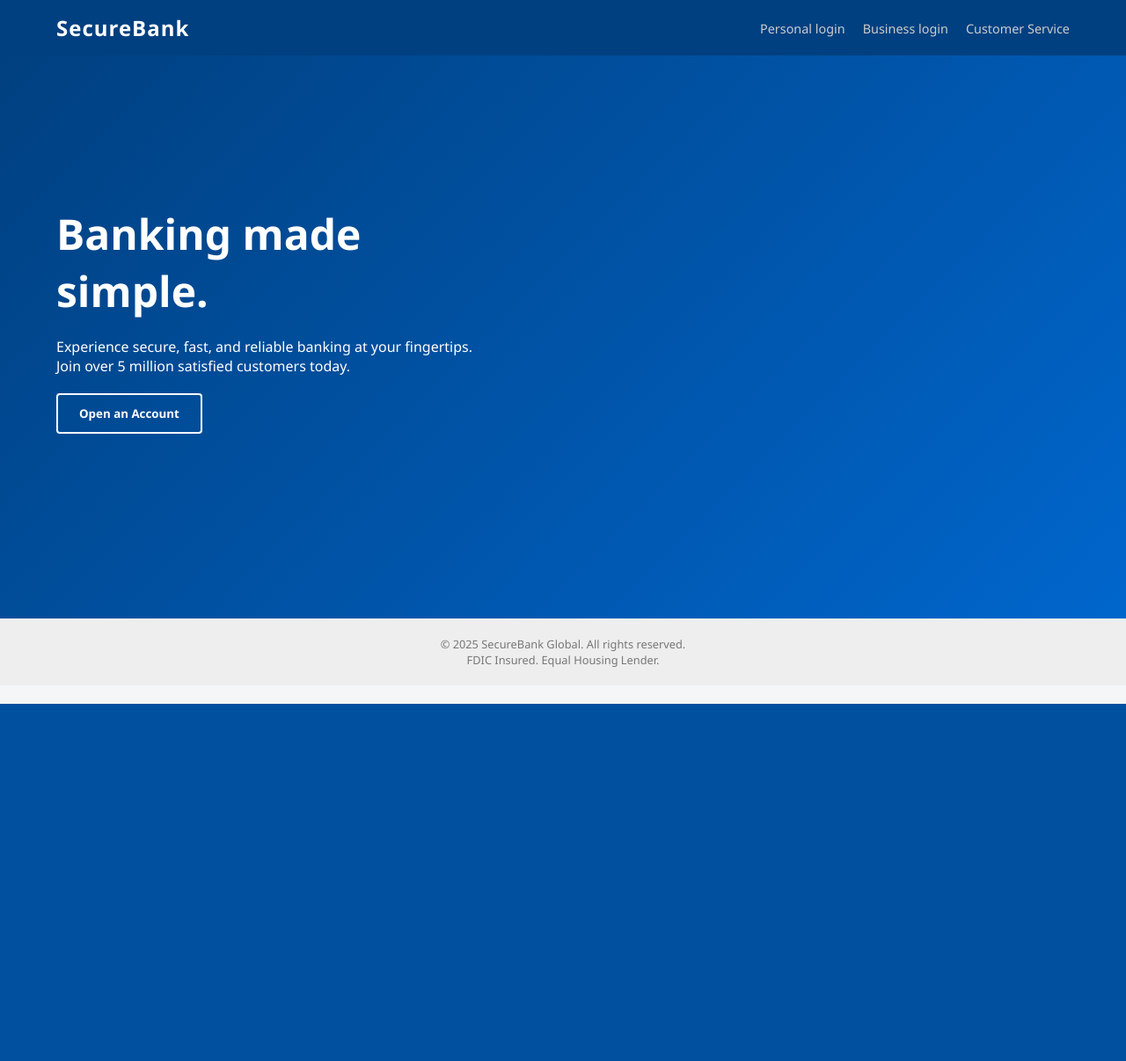
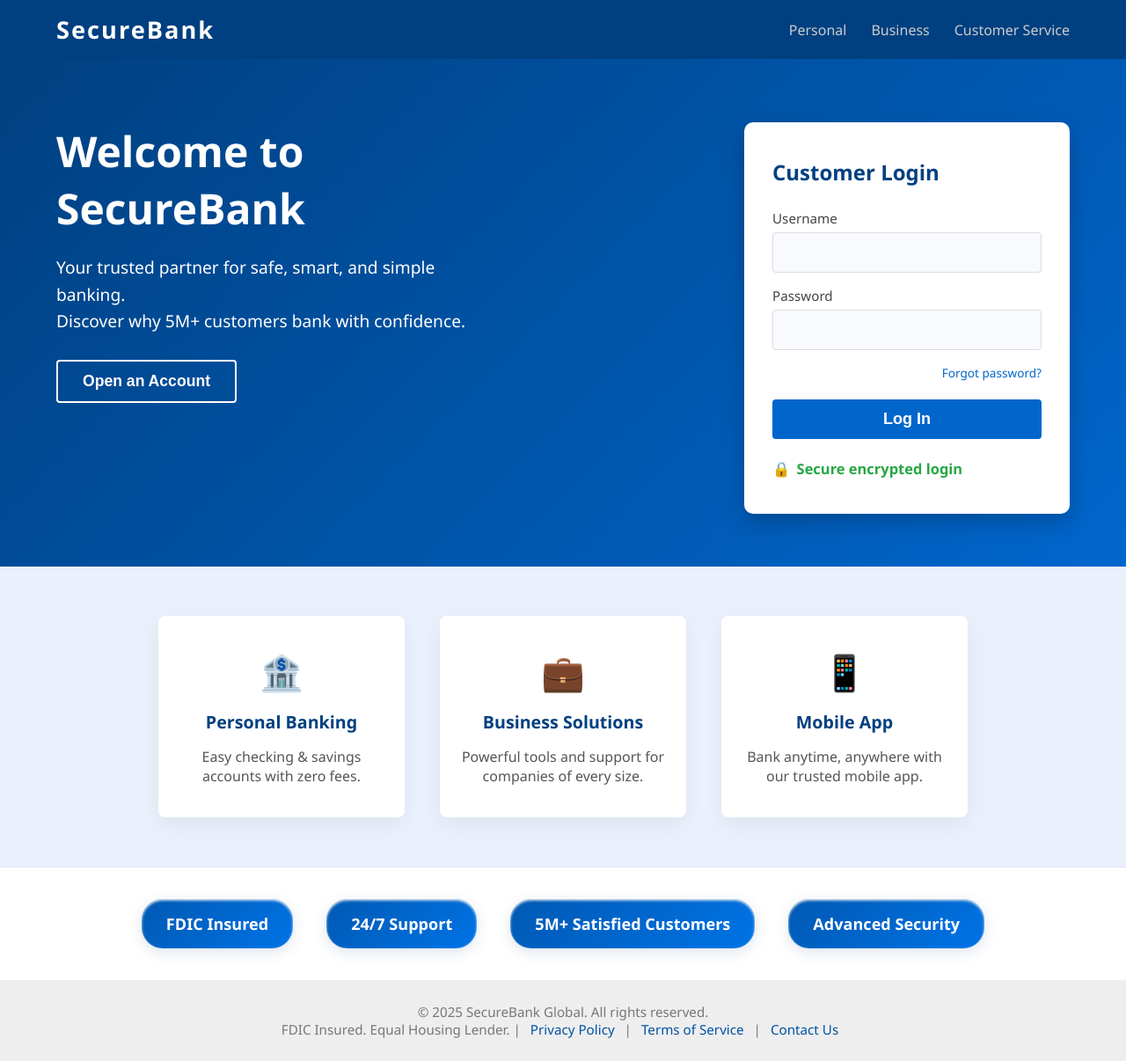
Before and after one commit to LeonBoussen/ETH6.CTF-website, a Flask app: page / in a window 1280 px wide. Shown: the whole page at 88% size. Before the commit the page ends 800 px from the top, so only its background shows below. Run offline with Flask 3, Linux system fonts and the light colour scheme.

Commit message:
first iteration

```diff
--- a/static/style.css
+++ b/static/style.css
@@ -1,23 +1,22 @@
-/* General Reset */
+/* General Reset and Base Styling */
 * {
     margin: 0;
     padding: 0;
     box-sizing: border-box;
+}
+body {
     font-family: 'Segoe UI', Tahoma, Geneva, Verdana, sans-serif;
-}
-
-body {
     background-color: #f4f6f8;
     color: #333;
+    min-height: 100vh;
 }
 
 /* Navigation Bar */
 .navbar {
-    background-color: #004080; /* Corporate Navy Blue */
+    background-color: #004080;
     color: white;
     padding: 15px 0;
 }
-
 .navbar .container {
     width: 90%;
     max-width: 1200px;
@@ -26,34 +25,31 @@
     justify-content: space-between;
     align-items: center;
 }
-
 .logo {
-    font-size: 1.5rem;
+    font-size: 1.7rem;
     font-weight: bold;
-    letter-spacing: 1px;
+    letter-spacing: 2px;
 }
-
 .nav-links {
     list-style: none;
     display: flex;
-    gap: 20px;
+    gap: 28px;
 }
-
 .nav-links a {
     color: #ccc;
     text-decoration: none;
-    font-size: 0.9rem;
+    font-size: 1rem;
+    transition: color 0.2s;
+}
+.nav-links a:hover {
+    color: #fff;
 }
 
-.nav-links a:hover {
-    color: white;
-}
-
-/* Hero Section */
+/* Hero Section with Login */
 .hero {
     background: linear-gradient(135deg, #004080 0%, #0066cc 100%);
-    padding: 80px 0;
-    min-height: 80vh; /* Covers most of the screen */
+    padding: 72px 0 60px 0;
+    min-height: 70vh;
     display: flex;
     align-items: center;
 }
@@ -64,111 +60,205 @@
     margin: 0 auto;
     display: flex;
     justify-content: space-between;
-    align-items: center;
+    align-items: flex-start;
     flex-wrap: wrap;
+    gap: 48px;
 }
-
 .marketing-text {
     color: white;
     max-width: 500px;
     margin-bottom: 40px;
 }
-
 .marketing-text h1 {
     font-size: 3rem;
     margin-bottom: 20px;
+    font-weight: 700;
 }
-
+.marketing-text p {
+    font-size: 1.2rem;
+    line-height: 1.6;
+}
 .btn-secondary {
-    padding: 12px 24px;
+    padding: 12px 28px;
     background-color: transparent;
     border: 2px solid white;
     color: white;
     font-weight: bold;
     cursor: pointer;
     border-radius: 4px;
-    margin-top: 20px;
+    margin-top: 28px;
+    font-size: 1.1rem;
+    transition: background 0.2s, color 0.2s;
 }
-
 .btn-secondary:hover {
     background-color: white;
     color: #004080;
 }
 
-/* Login Card */
 .login-card {
     background: white;
-    padding: 40px;
+    padding: 40px 32px;
     width: 100%;
-    max-width: 400px;
-    border-radius: 8px;
-    box-shadow: 0 10px 25px rgba(0,0,0,0.2);
+    max-width: 370px;
+    border-radius: 10px;
+    box-shadow: 0 10px 25px rgba(0,0,0,0.20);
+    display: flex;
+    flex-direction: column;
+    gap: 4px;
 }
-
 .login-card h2 {
-    margin-bottom: 20px;
+    margin-bottom: 22px;
     color: #004080;
     font-size: 1.5rem;
+    font-weight: 600;
 }
-
 .form-group {
-    margin-bottom: 15px;
+    margin-bottom: 16px;
 }
-
 .form-group label {
     display: block;
-    margin-bottom: 5px;
-    font-size: 0.9rem;
-    color: #666;
+    margin-bottom: 6px;
+    font-size: 0.95rem;
+    color: #444;
 }
-
 .form-group input {
     width: 100%;
-    padding: 10px;
+    padding: 12px;
     border: 1px solid #ddd;
     border-radius: 4px;
-    font-size: 1rem;
+    font-size: 1.05rem;
+    background: #f8fafd;
 }
-
 .form-options {
     display: flex;
-    justify-content: space-between;
+    justify-content: flex-end;
     font-size: 0.85rem;
-    margin-bottom: 20px;
+    margin-bottom: 18px;
 }
-
 .form-options a {
     color: #0066cc;
     text-decoration: none;
+    transition: text-decoration 0.2s;
 }
-
+.form-options a:hover {
+    text-decoration: underline;
+}
 .btn-primary {
     width: 100%;
     padding: 12px;
     background-color: #0066cc;
     border: none;
     color: white;
-    font-size: 1rem;
+    font-size: 1.13rem;
     font-weight: bold;
     border-radius: 4px;
     cursor: pointer;
+    margin-top: 3px;
+    transition: background-color 0.2s;
 }
-
 .btn-primary:hover {
     background-color: #0052a3;
 }
+.security-notice {
+    margin-top: 18px;
+    text-align: left;
+    color: #28a745;
+    font-size: 1.03rem;
+    display: flex;
+    align-items: center;
+    gap: 7px;
+    font-weight: 600;
+}
 
-.security-notice {
-    margin-top: 20px;
+/* Featured banking products */
+.features {
+    padding: 56px 0;
+    background: #eaf1fc;
+}
+.features-grid {
+    display: flex;
+    gap: 40px;
+    justify-content: center;
+    flex-wrap: wrap;
+}
+.feature-card {
+    background: #fff;
+    border-radius: 8px;
+    box-shadow: 0 8px 24px rgba(0,0,0,0.06);
     text-align: center;
-    color: #28a745; /* Green for security */
+    padding: 36px 24px;
+    min-width: 220px;
+    max-width: 280px;
+}
+.feature-icon {
+    font-size: 2.5em;
+    margin-bottom: 16px;
+    display: block;
+}
+.feature-card h3 {
+    color: #004080;
+    margin-bottom: 15px;
+    font-size: 1.23rem;
+    font-weight: 600;
+}
+.feature-card p {
+    font-size: 1rem;
+    color: #555;
+}
+
+/* Improved Trust Signal Badges */
+.trust-signals {
+    background: #fff;
+    border-top: 1px solid #dde5ed;
+    padding: 36px 0;
+}
+.trust-row {
+    display: flex;
+    gap: 38px;
+    justify-content: center;
+    flex-wrap: wrap;
+}
+.badge {
+    display: flex;
+    align-items: center;
+    gap: 10px;
+    background: linear-gradient(135deg, #0059b3 0%, #0073e6 100%);
+    box-shadow: 0 4px 16px rgba(0,64,128,0.14), 0 1.5px 3px #eeeeee inset;
+    color: #fff;
+    font-weight: 600;
+    border-radius: 24px;
+    padding: 16px 28px;
+    font-size: 1.13em;
+    border: none;
+    transition: transform 0.18s, box-shadow 0.18s;
+    cursor: pointer;
+    outline: none;
+    min-width: 140px;
+    justify-content: center;
+    text-align: center;
+}
+.badge:hover, .badge:focus {
+    transform: scale(1.07);
+    box-shadow: 0 6px 24px rgba(0,64,128,0.21), 0 2px 6px #e0e7f5 inset;
+}
+.badge .icon {
+    font-size: 1.2em;
+    margin-right: 5px;
 }
 
 /* Footer */
 footer {
     background-color: #eee;
-    padding: 20px 0;
+    padding: 26px 0;
     text-align: center;
     color: #777;
-    font-size: 0.8rem;
+    font-size: 0.95rem;
 }
+footer a {
+    color: #0052a3;
+    text-decoration: none;
+    margin: 0 7px;
+}
+footer a:hover {
+    text-decoration: underline;
+}
--- a/templates/index.html
+++ b/templates/index.html
@@ -4,42 +4,90 @@
     <meta charset="UTF-8">
     <meta name="viewport" content="width=device-width, initial-scale=1.0">
     <title>SecureBank - Online Banking</title>
-    <!-- Link to the static CSS file served by Flask -->
-    <link rel="stylesheet" href="{{ url_for('static', filename='style.css') }}">
+    <link rel="stylesheet" href="/static/style.css">
 </head>
 <body>
-
     <!-- Navigation Bar -->
     <nav class="navbar">
         <div class="container">
             <div class="logo">SecureBank</div>
             <ul class="nav-links">
-                <li><a href="#">Personal login</a></li>
-                <li><a href="#">Business login</a></li>
+                <li><a href="#">Personal</a></li>
+                <li><a href="#">Business</a></li>
                 <li><a href="#">Customer Service</a></li>
             </ul>
         </div>
     </nav>
 
-    <!-- Main Hero Section with Login Box -->
+    <!-- Hero section: branding, login, call-to-action -->
     <section class="hero">
         <div class="container hero-content">
-
             <div class="marketing-text">
-                <h1>Banking made simple.</h1>
-                <p>Experience secure, fast, and reliable banking at your fingertips. Join over 5 million satisfied customers today.</p>
+                <h1>Welcome to SecureBank</h1>
+                <p>Your trusted partner for safe, smart, and simple banking.<br>
+                    Discover why 5M+ customers bank with confidence.</p>
                 <button class="btn-secondary">Open an Account</button>
+            </div>
+            <div class="login-card">
+                <h2>Customer Login</h2>
+                <form>
+                    <div class="form-group">
+                        <label for="username">Username</label>
+                        <input type="text" id="username" name="username" autocomplete="username">
+                    </div>
+                    <div class="form-group">
+                        <label for="password">Password</label>
+                        <input type="password" id="password" name="password" autocomplete="current-password">
+                    </div>
+                    <div class="form-options">
+                        <a href="#">Forgot password?</a>
+                    </div>
+                    <button type="submit" class="btn-primary">Log In</button>
+                </form>
+                <div class="security-notice">
+                    <span>🔒</span> Secure encrypted login
+                </div>
             </div>
         </div>
     </section>
 
-    <!-- Simple Footer -->
+    <!-- Featured banking products -->
+    <section class="features">
+        <div class="container features-grid">
+            <div class="feature-card">
+                <span class="feature-icon">🏦</span>
+                <h3>Personal Banking</h3>
+                <p>Easy checking & savings accounts with zero fees.</p>
+            </div>
+            <div class="feature-card">
+                <span class="feature-icon">💼</span>
+                <h3>Business Solutions</h3>
+                <p>Powerful tools and support for companies of every size.</p>
+            </div>
+            <div class="feature-card">
+                <span class="feature-icon">📱</span>
+                <h3>Mobile App</h3>
+                <p>Bank anytime, anywhere with our trusted mobile app.</p>
+            </div>
+        </div>
+    </section>
+
+    <!-- Highlight security & trust -->
+    <section class="trust-signals">
+        <div class="container trust-row">
+            <div class="badge">FDIC Insured</div>
+            <div class="badge">24/7 Support</div>
+            <div class="badge">5M+ Satisfied Customers</div>
+            <div class="badge">Advanced Security</div>
+        </div>
+    </section>
+
+    <!-- Footer -->
     <footer>
         <div class="container">
             <p>&copy; 2025 SecureBank Global. All rights reserved.</p>
-            <p>FDIC Insured. Equal Housing Lender.</p>
+            <p>FDIC Insured. Equal Housing Lender. | <a href="#">Privacy Policy</a> | <a href="#">Terms of Service</a> | <a href="#">Contact Us</a></p>
         </div>
     </footer>
-
 </body>
 </html>
```
